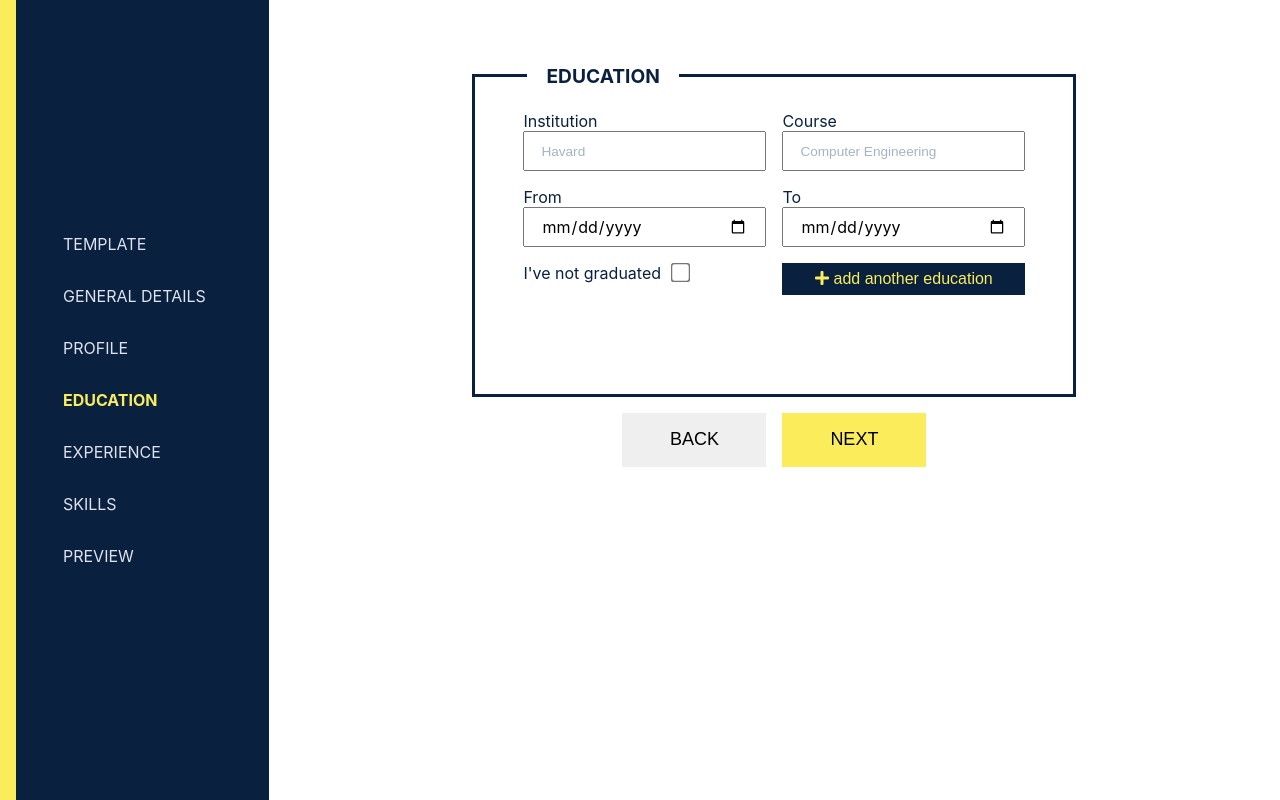
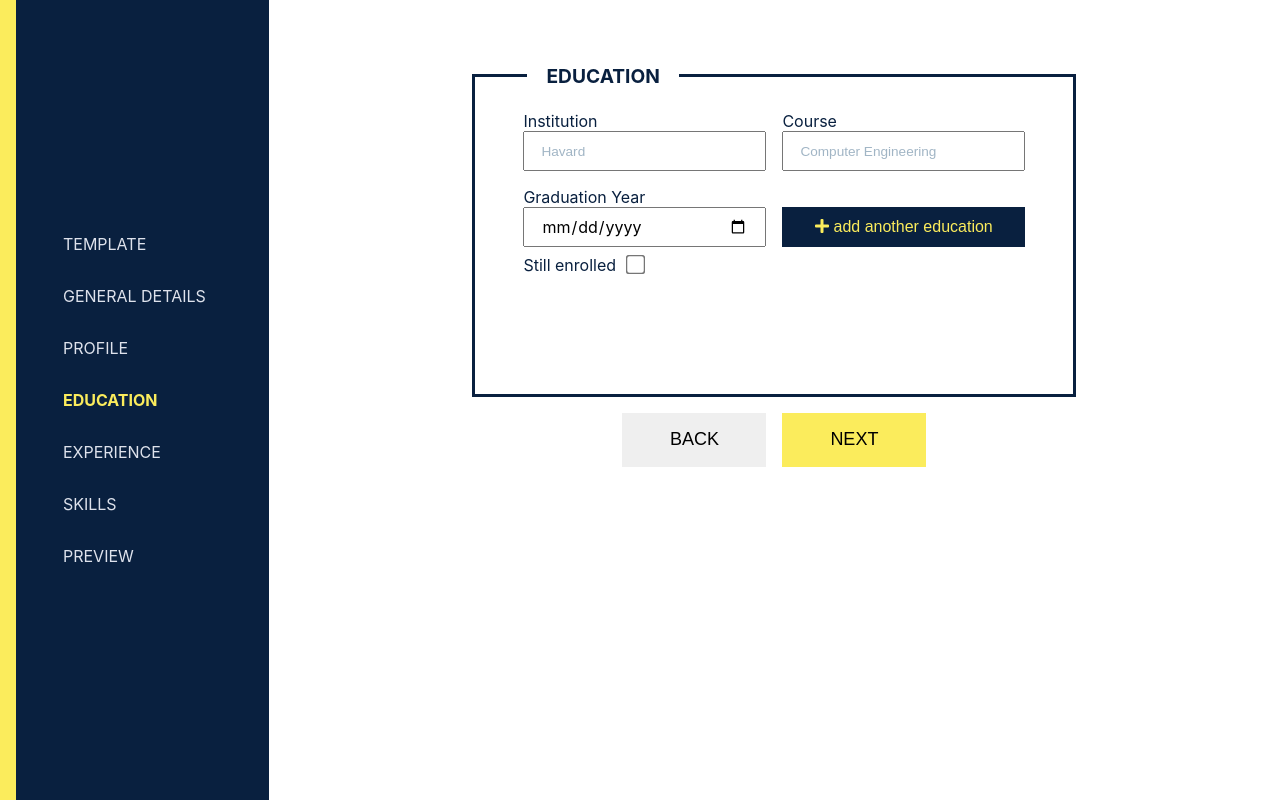
Before and after one commit to a-adeleye/cv-maker, a React (Create React App) app: page /resumeform/education in a window 1280 px wide. Built offline with nearby package versions, Linux system fonts and the light colour scheme.

Commit message:
education edit and updatre done

```diff
--- a/src/components/Education.js
+++ b/src/components/Education.js
@@ -30,38 +30,39 @@ function EducationInputs(props) {
           placeholder="Computer Engineering"
         ></input>
       </label>
-
+      <div
+        style={{
+          display: "flex",
+          flexDirection: "column",
+          gap: "0.5em",
+          flexBasis: "45%",
+        }}
+      >
         <label>
-        From
+          Graduation Year
           <input
-          name="yearFrom"
+            name="graduationYear"
             type="date"
-          value={formData.yearFrom}
+            value={formData.graduationYear}
             onChange={handleChange}
           ></input>
         </label>
         <label>
-        To
+          Still enrolled
           <input
-          name="yearTo"
-          type="date"
-          value={formData.yearTo}
-          onChange={handleChange}
-        ></input>
-      </label>
-      <label>
-        I've not graduated
-        <input
-          name="yearTo"
+            name="graduationYear"
             type="checkbox"
             value={formData.cs}
             onChange={handleChange}
           ></input>
         </label>
-
+      </div>
+      <label>
+        &nbsp;
         <button className="addInputButton" onClick={addEducation}>
           <i className="fas fa-plus"></i> add another education
         </button>
+      </label>
     </fieldset>
   );
 }
@@ -73,10 +74,11 @@ export default function Education() {
     id: nanoid(),
     institution: "",
     course: "",
-    yearFrom: "",
-    yearTo: "",
+    graduationYear: "",
     cs: false,
   });
+
+  const [editingOn, setEditingOn] = React.useState(false);
 
   const [preview, setPreview] = React.useState(false);
 
@@ -84,7 +86,32 @@ export default function Education() {
     setEducation((prevEdu) => prevEdu.filter((edu) => edu.id !== e.target.id));
   }
 
-  console.log(formData);
+  function toggleEditing(){
+    setEditingOn(prevEdit => prevEdit = !prevEdit);
+  }
+
+console.log(editingOn);
+
+console.log(formData)
+
+function editEducation(e) {
+  const { id } = e.target;
+  setPreview((prev) => (prev = !prev));
+  toggleEditing();
+  let newArray = education.filter((edu) => (edu.id === id));
+  setFormData(
+    (prevData) =>
+      (prevData = {
+        ...formData,
+        id: newArray[0].id,
+        institution: newArray[0].institution,
+        course: newArray[0].course,
+        graduationYear: newArray[0].graduationYear,
+        cs: newArray[0].cs,
+      })
+  );
+}
+
   console.log(education);
 
   function handleChange(e) {
@@ -92,7 +119,7 @@ export default function Education() {
     setFormData((prevData) => {
       return {
         ...prevData,
-        [name]: type === "checkbox" ? "still schooling" : value,
+        [name]: type === "checkbox" ? "still enrolled" : value,
       };
     });
   }
@@ -101,17 +128,37 @@ export default function Education() {
     if (
       formData.institution === "" ||
       formData.course === "" ||
-      formData.yearFrom === "" ||
-      formData.yearTo === ""
+      formData.graduationYear === ""
     ) {
       return false;
-    } return true;
+    }
+    return true;
   }
 
   function navCheck() {
-    if(validate() || education.length !== 0){
+    if (validate() || education.length !== 0) {
       return true;
-    } return false;
+    }
+    return false;
+  }
+
+  function saveEditEducation() {
+    setEducation(prevEdu =>
+      prevEdu.map((edu) =>
+        edu.id === formData.id
+          ? {
+              ...edu,
+              id: formData.id,
+              institution: formData.institution,
+              course: formData.course,
+              graduationYear: formData.graduationYear,
+              cs: formData.cs,
+            }
+          : edu
+      )
+    );
+    reset();
+    toggleEditing();
   }
 
   function addEducation() {
@@ -125,17 +172,17 @@ export default function Education() {
     setFormData((prevData) => {
       return {
         ...prevData,
+        id: nanoid(),
         institution: "",
         course: "",
-        yearFrom: "",
-        yearTo: "",
+        graduationYear: "",
         cs: false,
       };
     });
   }
 
   function EducationNavigation(props) {
-    const { validate} = props;
+    const { validate } = props;
     return (
       <div className="formNavigation">
         <Link to="/resumeform/profile" style={{ textDecoration: "none" }}>
@@ -160,7 +207,7 @@ export default function Education() {
       <div className="formNavigation">
         <button onClick={previewEducation}>BACK</button>
         <Link to="/resumeform/experience" style={{ textDecoration: "none" }}>
-          <button>NEXT</button>
+          <button className="next">NEXT</button>
         </Link>
       </div>
     );
@@ -168,15 +215,17 @@ export default function Education() {
 
   function previewEducation() {
     if (validate()) {
-      addEducation();
+      editingOn ? saveEditEducation() : addEducation();
     }
     setPreview((prev) => (prev = !prev));
   }
 
   function EducationPreview(props) {
-    const { institution, course, yearFrom, yearTo, id } = props;
+    const { institution, course, graduationYear, id, number } = props;
 
     return (
+      <div className="education-preview">
+        <h4>{number}</h4>
         <div>
           <p>
             <strong>Institution</strong>: {institution}
@@ -185,11 +234,17 @@ export default function Education() {
             <strong>Course</strong>: {course}
           </p>
           <p>
-          <strong>From</strong>: {yearFrom}
+            <strong>Graduation year</strong>: {graduationYear}
           </p>
-        <p>
-          <strong>To</strong>: {yearTo}
-        </p>
+        </div>
+        <div>
+          <span onClick={editEducation}>
+            <i className="fas fa-edit" id={id}></i>
+          </span>
+          <span onClick={deleteEducation}>
+            <i className="fas fa-trash" id={id}></i>
+          </span>
+        </div>
       </div>
     );
   }
@@ -197,13 +252,14 @@ export default function Education() {
   const educationItems = (
     <fieldset className="educationPreview">
       <legend>EDUCATION</legend>
-      {education.map((edu) => (
+      {education.map((edu, index) => (
         <EducationPreview
           key={edu.id}
+          id={edu.id}
           institution={edu.institution}
           course={edu.course}
-          yearFrom={edu.yearFrom}
-          yearTo={edu.yearTo}
+          graduationYear={edu.graduationYear}
+          number={index + 1}
         />
       ))}
       <button className="addInputButton" onClick={previewEducation}>
@@ -217,11 +273,13 @@ export default function Education() {
         <EducationInputs
           formData={formData}
           handleChange={handleChange}
-          addEducation={addEducation}
+          addEducation={editingOn ? saveEditEducation : addEducation}
         ></EducationInputs>
       )}
       {preview && educationItems}
-      {!preview && <EducationNavigation validate={navCheck()} education={education}/>}
+      {!preview && (
+        <EducationNavigation validate={navCheck()} education={education} />
+      )}
       {preview && <PreviewNavigation />}
     </div>
   );
@@ -233,5 +291,4 @@ export default function Education() {
         next="/resumeform/experience"
         text="NEXT"
       />
-
 */
--- a/src/styles/App.css
+++ b/src/styles/App.css
@@ -261,10 +261,37 @@ textarea {
 .educationInputs {
   display: grid;
   grid-template-columns: 1fr 1fr;
-  gap: 1em;
+  flex-wrap: wrap;
+  justify-content: center;
 }
 
-.educationInputs span,
+.educationInputs label {
+  flex-basis: 45%;
+}
+
+.educationInputs .addInputButton {
+  height: 2.5em;
+}
+
+.education-preview {
+  display: grid;
+  grid-template-columns: 0.5fr 6fr 0.5fr;
+  align-items: center;
+  padding: 0.3em;
+}
+
+.education-preview span {
+  display: block;
+  font-size: 0.7em;
+  margin: 1.5em;
+  cursor: pointer;
+}
+
+.education-preview:hover {
+  background-color: #e9e9e9;
+}
+
+/* .educationInputs span,
 .experienceInputs span {
   display: block;
   margin-top: 1em;
@@ -273,7 +300,7 @@ textarea {
   font-size: 0.8em;
   text-align: right;
   color: #537895;
-}
+} */
 
 .skills input {
   width: 100%;
```
Lines whose indentation alone changed are shown as unchanged.
